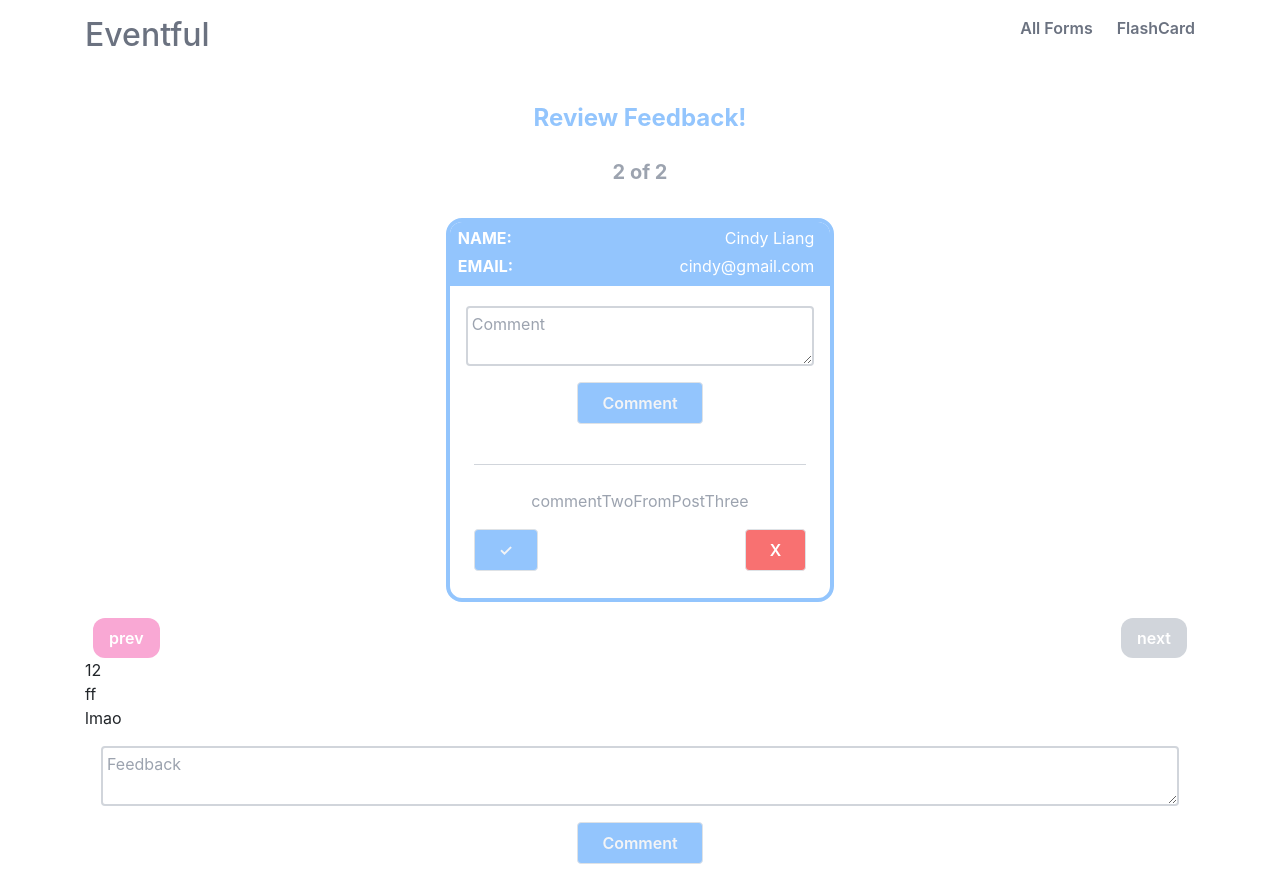
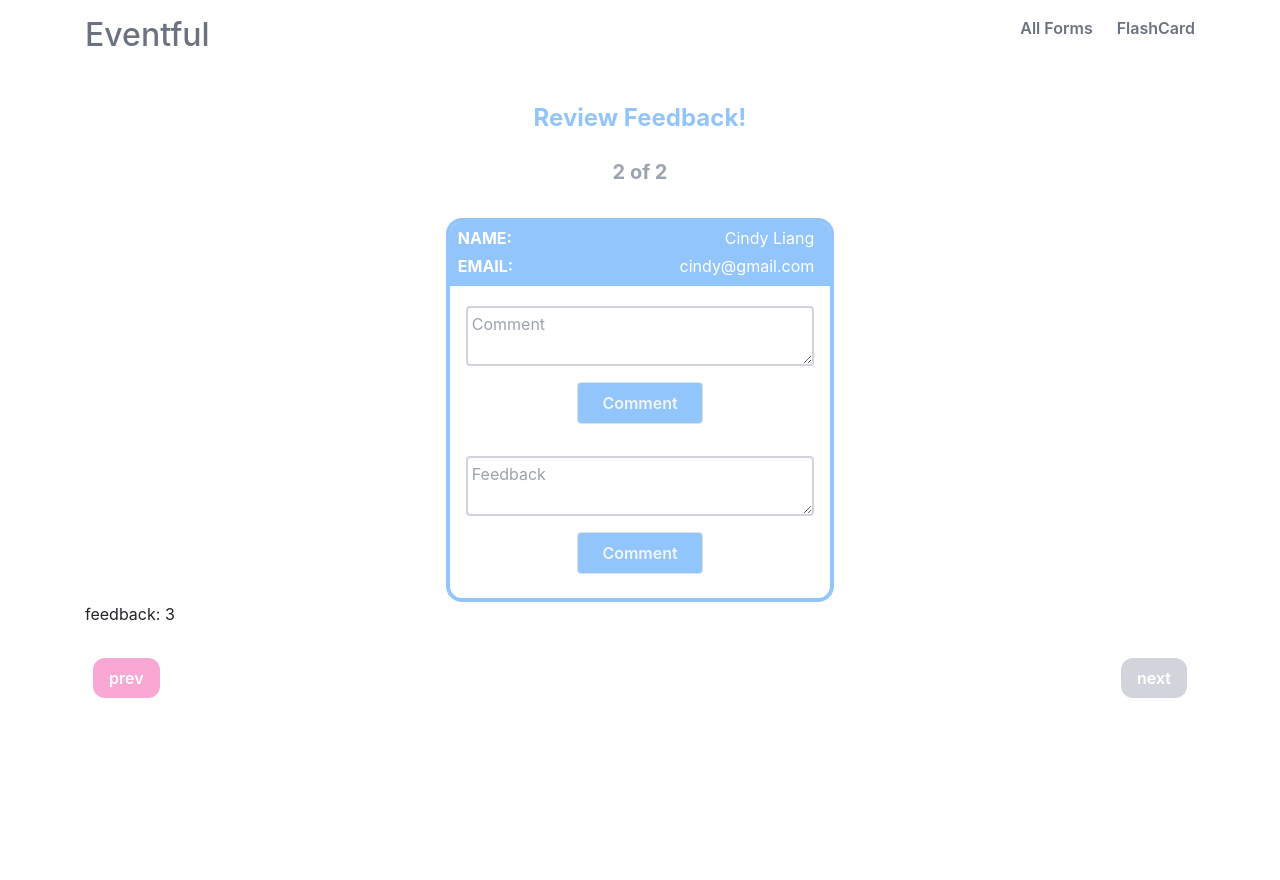
Before and after one commit to cindyliang01/eventful, a React (Create React App) app: page /FlashCard in a window 1280 px wide. After the commit the page ends 800 px from the top, so only its background shows below. Built offline with nearby package versions, Linux system fonts and the light colour scheme.

Commit message:
Implemented feedback function

```diff
--- a/src/App.js
+++ b/src/App.js
@@ -21,6 +21,7 @@ class App extends Component {
         comments: [],
         post: "Sunday W",
         email: "sdfsdf@gmail.com",
+        feedback: "1",
       },
       {
         id: 2,
@@ -31,6 +32,7 @@ class App extends Component {
         ],
         post: "Jackie Jin",
         email: "fisf@gmail.com",
+        feedback: "2",
       },
       {
         id: 3,
@@ -41,6 +43,7 @@ class App extends Component {
         ],
         post: "Cindy Liang",
         email: "cindy@gmail.com",
+        feedback: "3",
       },
     ],
 
@@ -51,12 +54,6 @@ class App extends Component {
         comments: [{ id: 1, text: "", commentLikes: 0 }],
         post: " ",
       },
-    ],
-
-    feedBackTemplate: [
-      { id: 0, feedback: "12" },
-      { id: 1, feedback: "ff" },
-      { id: 2, feedback: "lmao" },
     ],
 
     flashCardIndex: 1,
@@ -79,16 +76,16 @@ class App extends Component {
     this.setState({ dummyListPosts: copyOfPosts });
   };
 
-  createFeedBack = (newFeedback) => {
-    const copyOfPosts = [...this.state.feedBackTemplate];
-    const length = copyOfPosts.length;
-    copyOfPosts[length] = { ...copyOfPosts[0] };
-    copyOfPosts[length].feedback = newFeedback;
-    copyOfPosts[length].id = length + 1;
+  createFeedBack = (newFeedback, specificPost) => {
+    const copyOfPosts = [...this.state.dummyListPosts];
+    const index = copyOfPosts.indexOf(specificPost);
+    copyOfPosts[index] = { ...specificPost };
+    copyOfPosts[index].feedback = newFeedback;
+    console.log("id" + index);
 
-    console.log(this.state.feedBackTemplate);
+    console.log(this.state.dummyListPosts);
 
-    this.setState({ feedBackTemplate: copyOfPosts });
+    this.setState({ dummyListPosts: copyOfPosts });
   };
 
   addLike = (specificPost) => {
--- a/src/components/feedBackForm.jsx
+++ b/src/components/feedBackForm.jsx
@@ -18,14 +18,16 @@ class FeedBackForm extends Component {
   };
 
   render() {
-    const { createFeedBack } = this.props;
+    const { createFeedBack, onePost } = this.props;
     return (
       <div>
         <form
           onSubmit={(event) => {
             if (this.state.feedback !== "") {
               event.preventDefault();
-              createFeedBack(this.state.feedback);
+              createFeedBack(this.state.feedback, onePost);
+              // createFeedBack(this.state.feedback);
+
               this.setState({ feedback: "" });
             } else {
               alert("You can't have an empty feedback");
--- a/src/components/post.jsx
+++ b/src/components/post.jsx
@@ -1,6 +1,7 @@
 import React, { Component } from "react";
 import CommentForm from "./commentForm";
 import EachComment from "./eachComment";
+import FeedBackForm from "./feedBackForm";
 
 class Post extends Component {
   render() {
@@ -10,6 +11,7 @@ class Post extends Component {
       addLikeForComment,
       deleteForComment,
       pageState,
+      createFeedBack,
     } = this.props;
     return (
       <div>
@@ -40,6 +42,10 @@ class Post extends Component {
             <div>
               {" "}
               <CommentForm createComment={createComment} onePost={onePost} />
+              <FeedBackForm
+                createFeedBack={createFeedBack}
+                onePost={onePost}
+              ></FeedBackForm>
             </div>
           )}
 
--- a/src/pages/FlashCard.jsx
+++ b/src/pages/FlashCard.jsx
@@ -14,10 +14,10 @@ class FlashCard extends Component {
       goNext,
       pageState,
       createFeedBack,
-      listOfFeedBacks,
     } = this.props;
 
     const filteredPost = listOfPosts.filter((post) => post.comments.length > 0);
+    // const filteredPost = listOfPosts;
     return (
       <React.Fragment>
         <h1 className="text-center font-bold text-2xl mt-4 text-blue-300">
@@ -26,10 +26,10 @@ class FlashCard extends Component {
         <div className="text-center font-bold text-xl mt-4 text-gray-400">
           {flashCardIndex + 1} of {filteredPost.length}
         </div>
-        <div className="w-auto min-w-[35%] max-w-min mt-8 mx-auto space-y-6 flex flex-col items-stretch border-4 rounded-2xl border-blue-300 max-h-96 overflow-auto">
         <ul>
           {filteredPost.length > 0 ? (
             <React.Fragment>
+              <div className="w-auto min-w-[35%] max-w-min mt-8 mx-auto space-y-6 flex flex-col items-stretch border-4 rounded-2xl border-blue-300 max-h-96 overflow-auto">
                 <div className="flex flex-col">
                   <Post
                     onePost={filteredPost[flashCardIndex]}
@@ -37,14 +37,16 @@ class FlashCard extends Component {
                     addLikeForComment={addLikeForComment}
                     deleteForComment={deleteForComment}
                     pageState={pageState}
+                    createFeedBack={createFeedBack}
                   ></Post>
                 </div>
+              </div>
+              <div>feedback: {filteredPost[flashCardIndex].feedback}</div>
             </React.Fragment>
           ) : (
             "No comments to review"
           )}
         </ul>
-        </div>
         <div className="flex flex-row justify-between mx-2">
           <button
             onClick={() => goPrevious(flashCardIndex)}
@@ -71,16 +73,6 @@ class FlashCard extends Component {
             next
           </button>
         </div>
-        <FeedBacks listOfFeedBacks={listOfFeedBacks}></FeedBacks>
-
-        {/* {listOfPosts.map((specificPost) => (
-          <FeedBackForm
-            createFeedBack={createFeedBack}
-            onePost={specificPost}
-          ></FeedBackForm>
-        ))} */}
-
-        <FeedBackForm createFeedBack={createFeedBack}></FeedBackForm>
       </React.Fragment>
     );
   }
```
Lines whose indentation alone changed are shown as unchanged.
